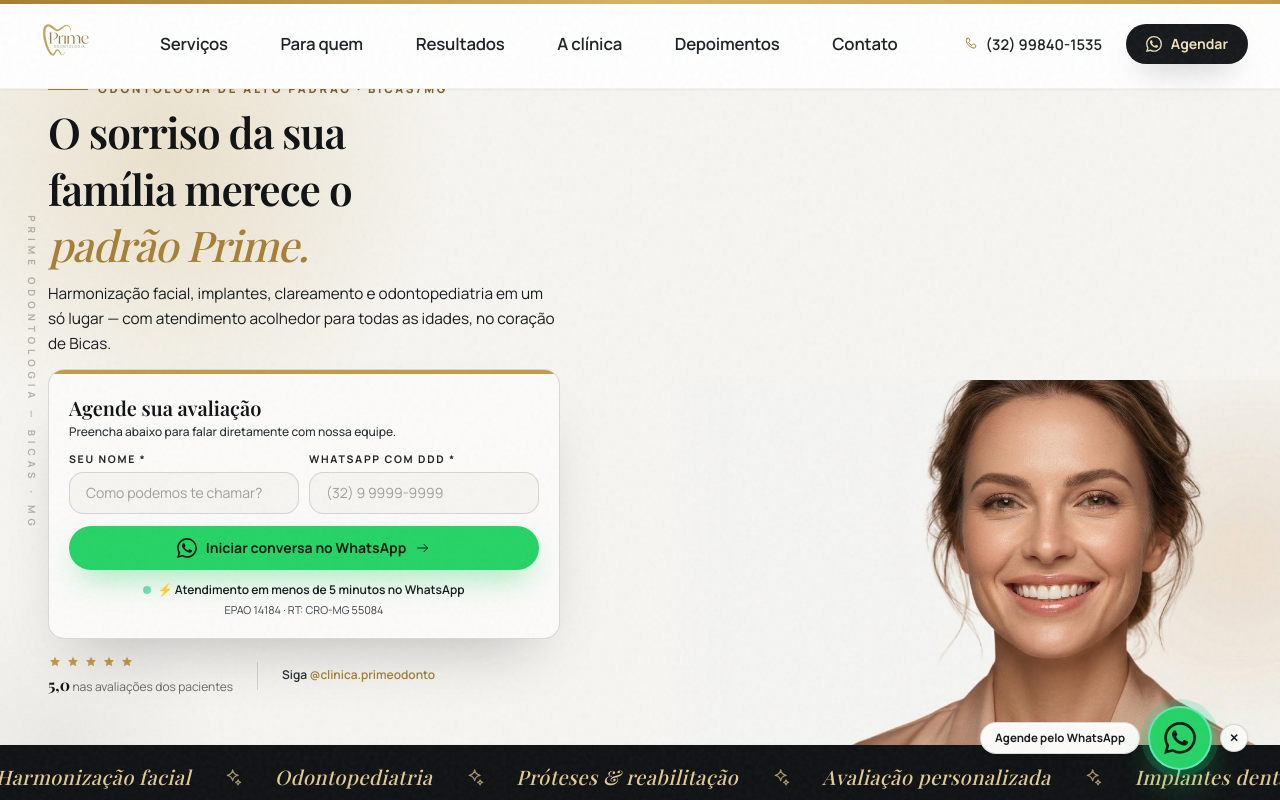
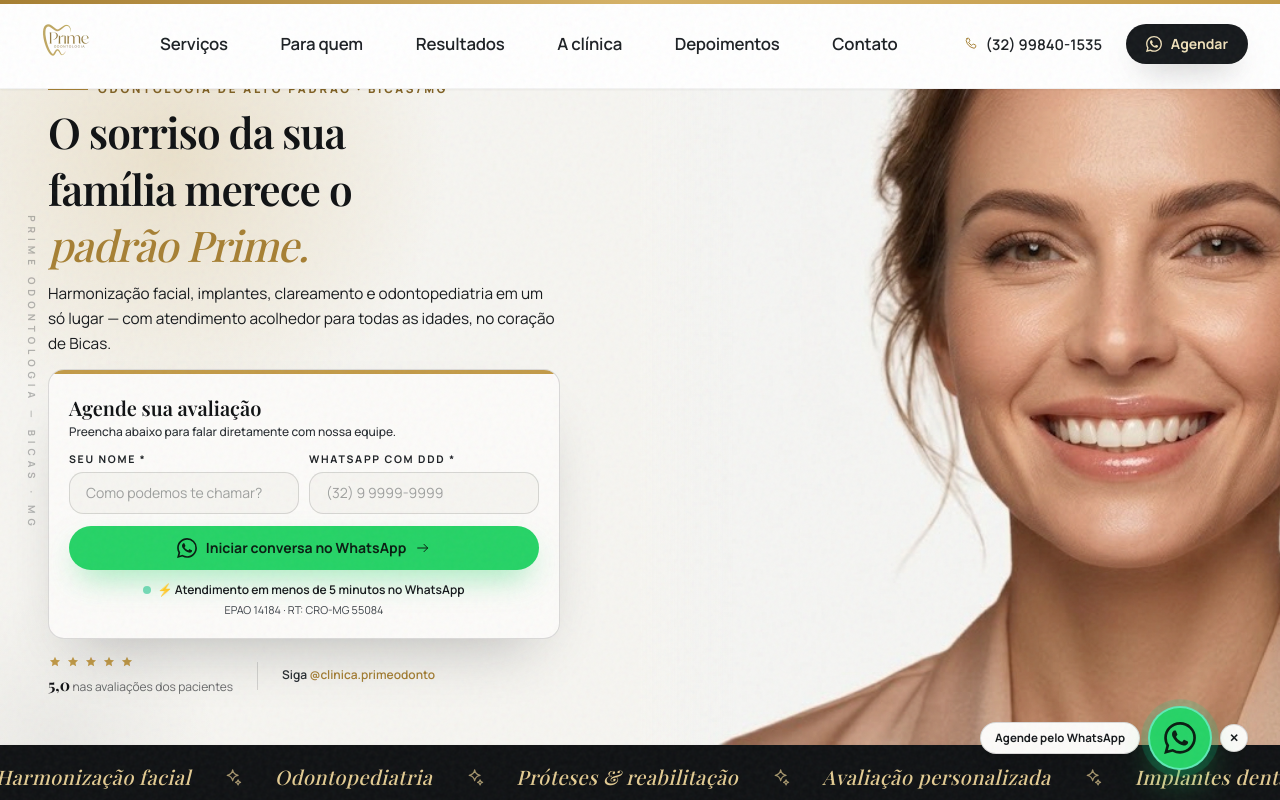
Before and after one commit to nilosvt-sudo/Prime-Odontologia, a React (Vite) app: page / in a window 1280 px wide. Shown: the top 800 px of the page. Built offline with nearby package versions, Linux system fonts and the light colour scheme; a web font is replaced by a local one.

Commit message:
feat: estende foto da hero section do limite da navbar ate a faixa preta inferior

```diff
--- a/src/components/Hero.tsx
+++ b/src/components/Hero.tsx
@@ -30,7 +30,7 @@ export default function Hero() {
     <section
       ref={sectionRef}
       id="inicio"
-      className="relative flex flex-col lg:flex-row items-end justify-between overflow-hidden bg-paper pt-16 sm:pt-18 lg:pt-0 pb-0 mb-0"
+      className="relative flex flex-col lg:flex-row items-stretch justify-between overflow-hidden bg-paper pt-16 sm:pt-18 lg:pt-0 pb-0 mb-0 lg:min-h-[calc(100vh-64px)]"
     >
       {/* Atmosfera: brilho dourado suave no topo esquerdo */}
       <motion.div
@@ -199,12 +199,12 @@ export default function Hero() {
         </motion.div>
       </div>
 
-      {/* Coluna direita — Alinhada na base encostando na faixa de especialidades */}
-      <div className="order-last lg:order-2 w-full lg:w-1/2 self-end flex flex-col justify-end items-center lg:items-end h-full mb-0 pb-0 relative overflow-hidden">
+      {/* Coluna direita — Ocupa 100% da altura da navbar até a faixa preta */}
+      <div className="order-last lg:order-2 w-full lg:w-1/2 self-stretch relative flex flex-col justify-end items-center lg:items-end overflow-hidden pt-0 mt-0 pb-0 mb-0 min-h-[480px] lg:min-h-full">
         <img
           src="/hero-sorriso.jpg"
           alt="Sorriso radiante — Prime Odontologia"
-          className="block align-bottom mb-0 w-full max-w-[620px] h-auto object-cover object-bottom drop-shadow-none !filter-none select-none"
+          className="lg:absolute lg:top-0 lg:bottom-0 lg:right-0 w-full lg:w-auto h-full min-h-[480px] lg:min-h-full object-cover object-top block mb-0 align-bottom drop-shadow-none !filter-none select-none"
         />
         {/* Fusão suave de estúdio com o fundo do site na lateral esquerda */}
         <div className="absolute inset-y-0 left-0 w-24 bg-gradient-to-r from-paper via-paper/30 to-transparent pointer-events-none hidden lg:block z-10" />
```
